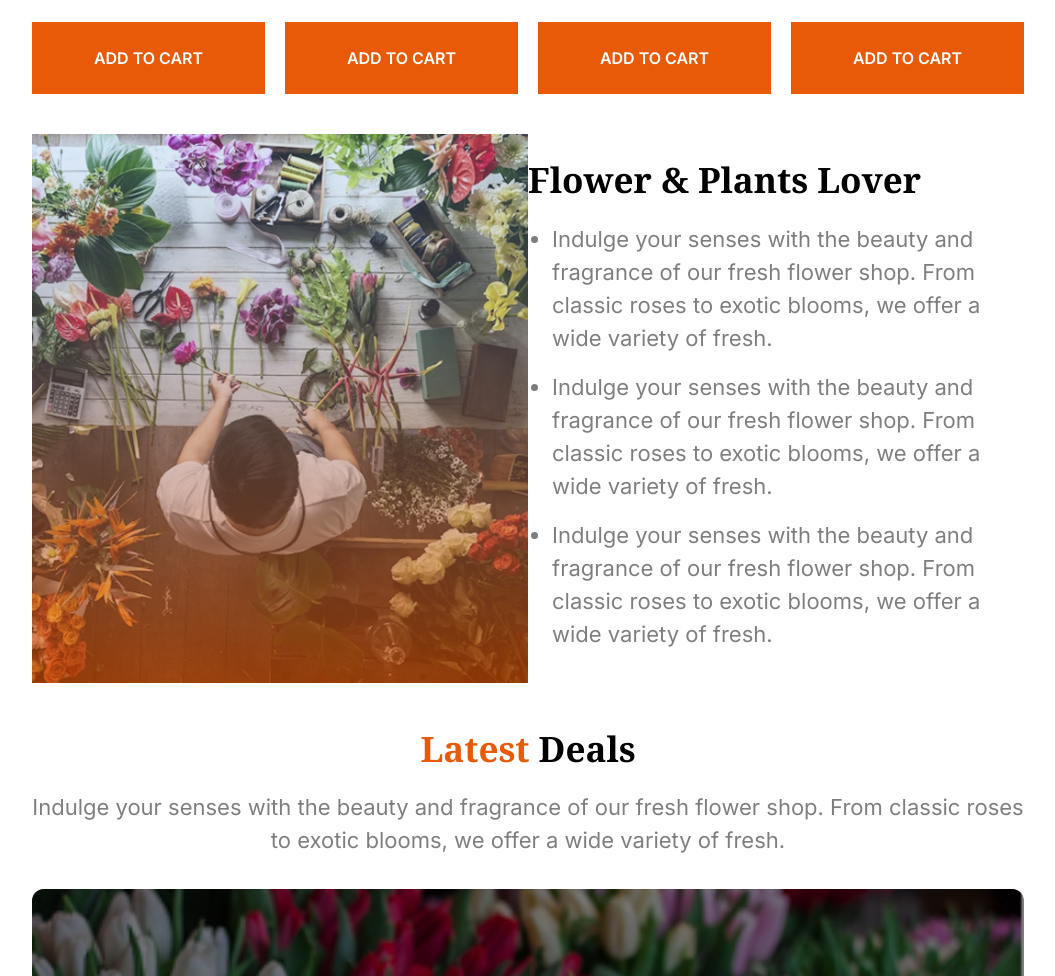
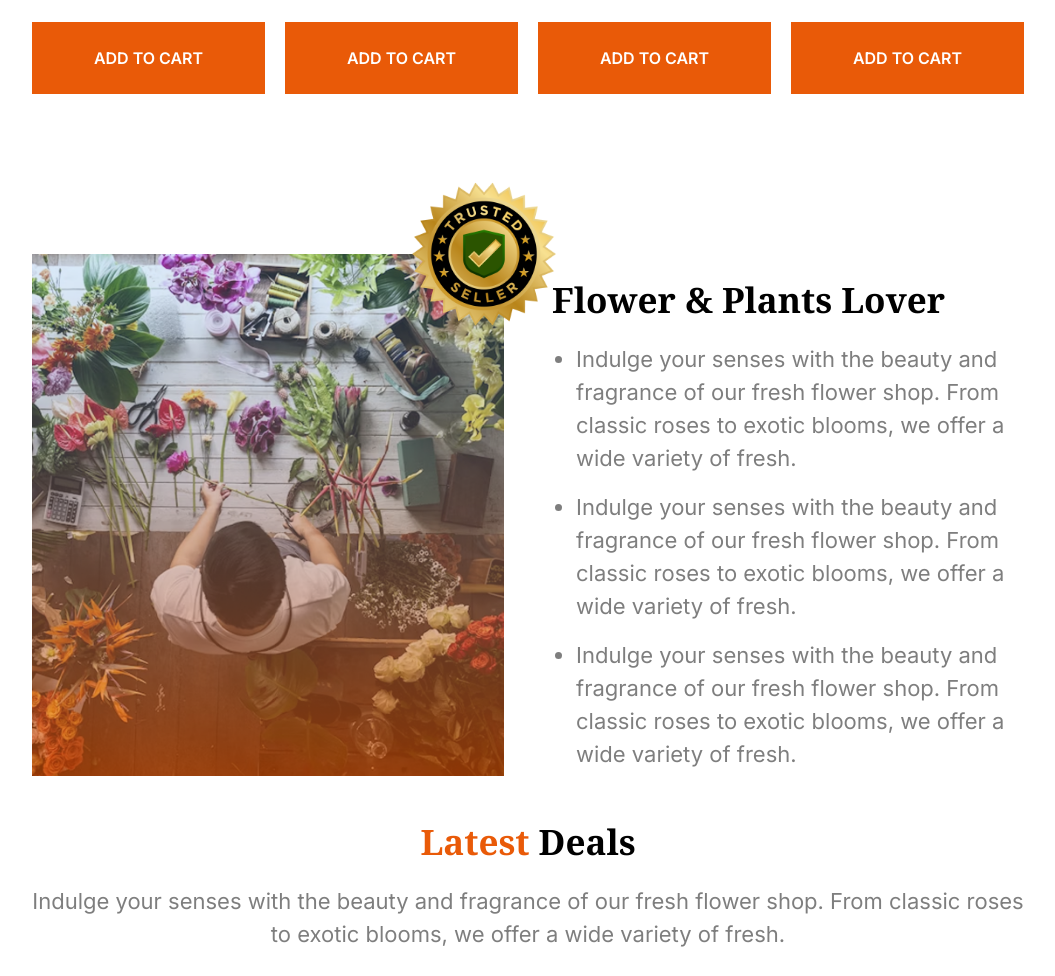
Before and after one commit to Rahat47313/B12A02-Responsive-Flowers, a plain HTML site: page index.html in a window 1280 px wide. Shown: the part 1540-2516 px from the top of the page, without its empty margins (112-1167 px from the left). Drawn offline with nearby package versions, Linux system fonts and the light colour scheme.

Commit message:
fix plants lover section for large screen

```diff
--- a/index.html
+++ b/index.html
@@ -189,12 +189,20 @@
         </div>
       </section>
 
-      <section id="plants-lover" class="flex flex-col md:flex-row mx-4">
-        <div class="w-full md:w-1/2">
+      <section
+        id="plants-lover"
+        class="flex flex-col md:flex-row md:gap-12 md:mt-30 mx-4"
+      >
+        <div class="md:relative w-full md:w-1/2">
           <img
             src="./assets/flower-store.png"
             alt="plants lover image"
             class="w-full h-auto"
+          />
+          <img
+            src="./assets/trusted-badge.png"
+            alt="trusted badge"
+            class="hidden md:block absolute top-0 right-0 translate-x-2/5 -translate-y-1/2 w-50 h-50"
           />
         </div>
         <div class="md:w-1/2">
```
